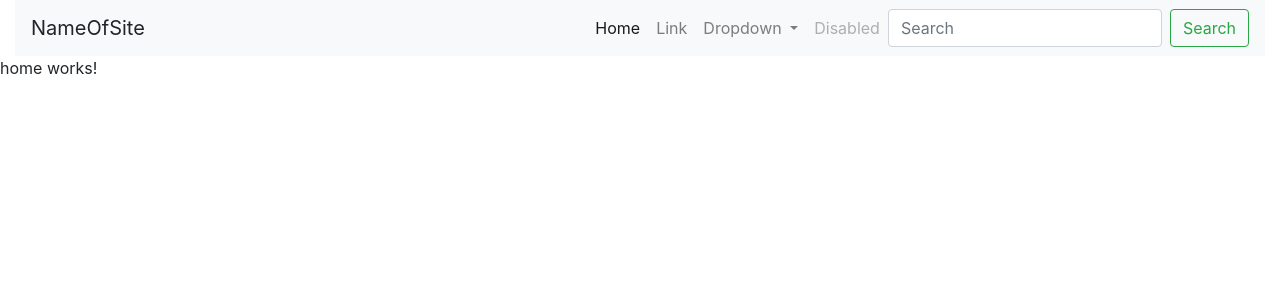
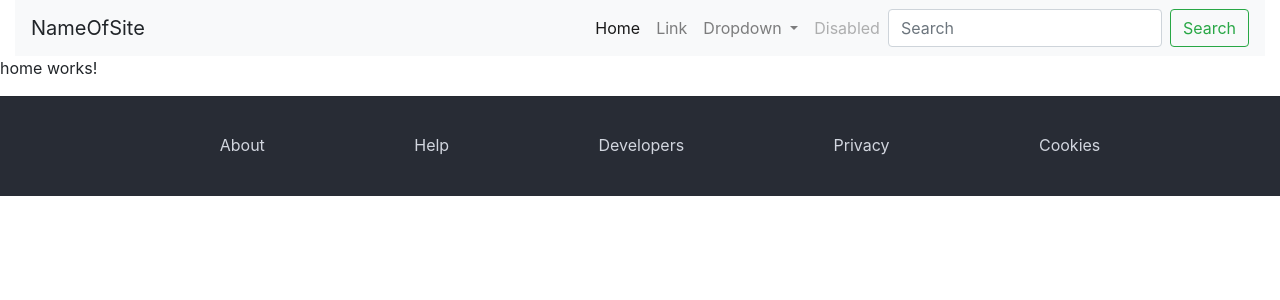
Before and after one commit to joshi-aditya/BostonEvents, an Angular app in the folder UserInterface/: page / in a window 1280 px wide. Shown: the top 300 px of the page. Built offline with nearby package versions, Linux system fonts and the light colour scheme.

Commit message:
added footer

```diff
--- a/UserInterface/src/app/components/footer/footer.component.html
+++ b/UserInterface/src/app/components/footer/footer.component.html
@@ -0,0 +1,16 @@
+<footer class="bgColor">
+  <hr />
+  <div class="container">
+    <div class="row">
+      <div class="col-md-12">
+        <ul class="footerlinks">
+          <li> <a href="#">About</a></li>
+          <li> <a href="#">Help</a></li>
+          <li> <a href="#">Developers</a></li>
+          <li> <a href="#">Privacy</a></li>
+          <li> <a href="#">Cookies</a></li>
+        </ul>
+      </div>
+    </div>
+  </div>
+</footer>
--- a/UserInterface/src/app/components/footer/footer.component.scss
+++ b/UserInterface/src/app/components/footer/footer.component.scss
@@ -0,0 +1,15 @@
+.bgColor {
+  background-color: #282C35;
+  height: 100px;
+}
+
+.footerlinks {
+  margin: 20px;
+  display:flex;
+  list-style:none;
+  justify-content: space-around;
+}
+
+a {
+  color: #D2D6DF;
+}
```
Also changed, not shown: 1 other file (tests, documents, lock files or other folders).
